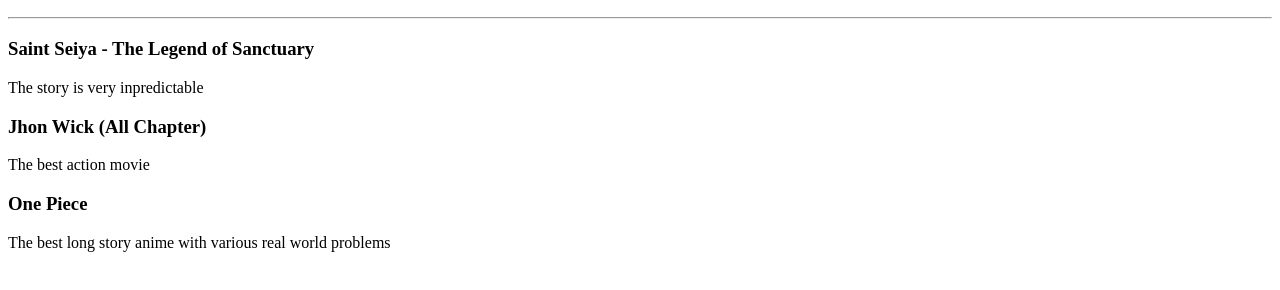
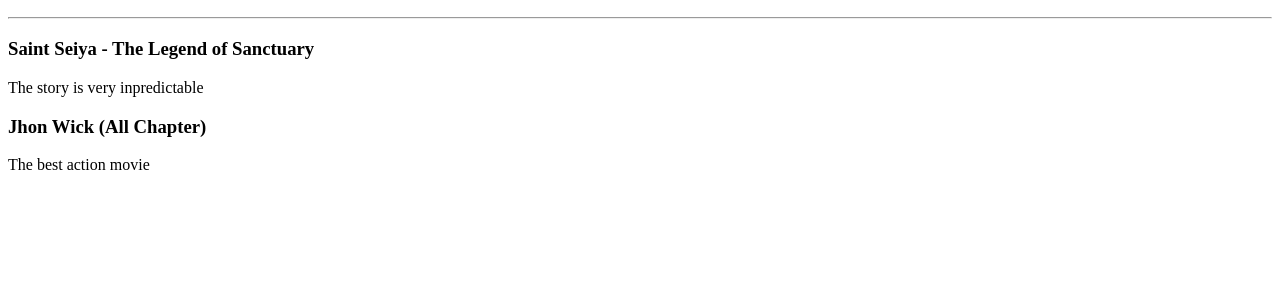
Before and after one commit to FarhanBasahir/BelajarHTML, a plain HTML site: page index.html in a window 1280 px wide. Shown: the part 96-386 px from the top of the page. Drawn offline with Linux system fonts and the light colour scheme.

Commit message:
Delete Movie 3

```diff
--- a/index.html
+++ b/index.html
@@ -10,7 +10,5 @@
    <p>The story is very inpredictable</p>
    <h3>Jhon Wick (All Chapter)</h3>
    <p>The best action movie</p>
-   <h3>One Piece</h3>
-   <p>The best long story anime with various real world problems </p>
-  </body>
+
 </html>
```
